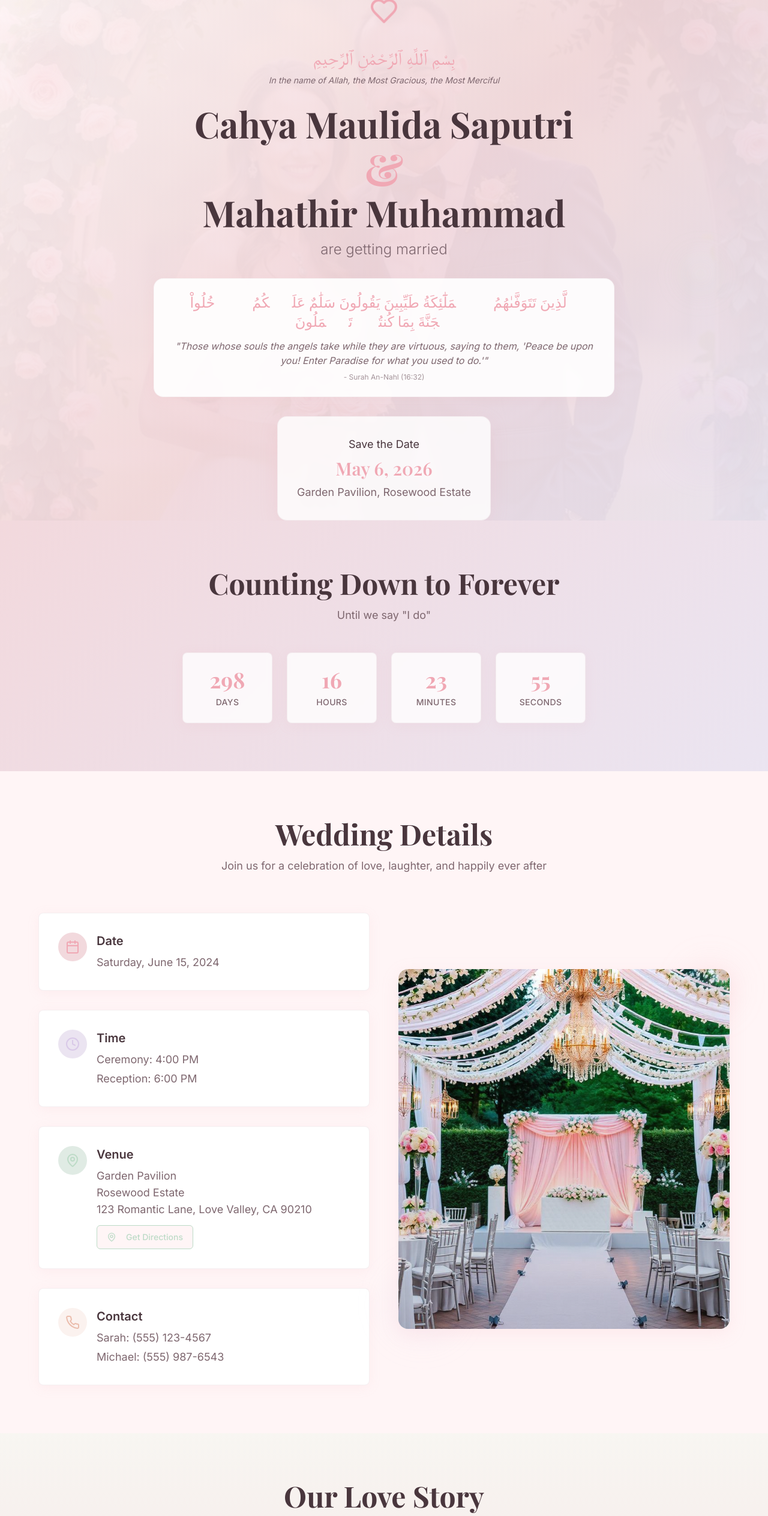
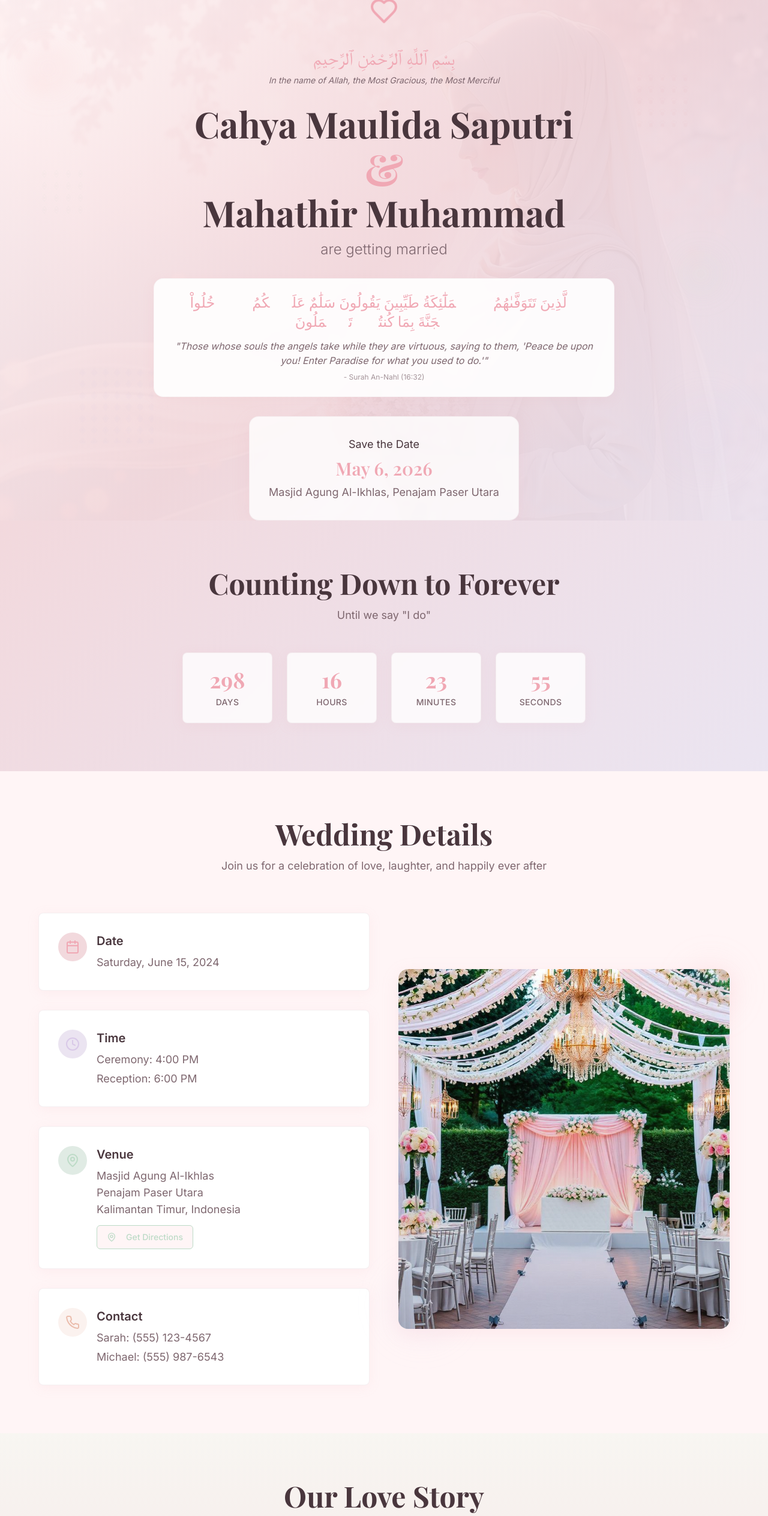
Before and after one commit to mahathirmuh/soft-hue-ceremony, a React (Vite) app: page / in a window 1280 px wide. Shown: the top 2528 px of the page at 60% size. Built offline with nearby package versions, Linux system fonts and the light colour scheme.

Commit message:
Refactor: Update hero section
Update the hero section with an anime-style background, add batik style, and change the address.

```diff
--- a/src/components/EventDetails.tsx
+++ b/src/components/EventDetails.tsx
@@ -5,7 +5,7 @@ import venueImage from "@/assets/venue.jpg";
 
 const EventDetails = () => {
   const handleDirections = () => {
-    window.open('https://maps.google.com/?q=Garden+Pavilion+Rosewood+Estate', '_blank');
+    window.open('https://maps.google.com/?q=Masjid+Agung+Al-Ikhlas+Penajam+Paser+Utara', '_blank');
   };
 
   return (
@@ -56,9 +56,9 @@ const EventDetails = () => {
                 <div className="flex-1">
                   <h3 className="text-xl font-semibold text-foreground mb-2">Venue</h3>
                   <p className="text-lg text-muted-foreground mb-3">
-                    Garden Pavilion<br />
-                    Rosewood Estate<br />
-                    123 Romantic Lane, Love Valley, CA 90210
+                    Masjid Agung Al-Ikhlas<br />
+                    Penajam Paser Utara<br />
+                    Kalimantan Timur, Indonesia
                   </p>
                   <Button
                     onClick={handleDirections}
--- a/src/components/HeroSection.tsx
+++ b/src/components/HeroSection.tsx
@@ -1,5 +1,5 @@
 import { Heart } from "lucide-react";
-import coupleHero from "@/assets/couple-hero.jpg";
+import animeHero from "@/assets/anime-hijabi-hero.jpg";
 
 const HeroSection = () => {
   return (
@@ -7,9 +7,9 @@ const HeroSection = () => {
       {/* Background Image */}
       <div className="absolute inset-0 z-0">
         <img
-          src={coupleHero}
-          alt="Sarah and Michael"
-          className="w-full h-full object-cover opacity-20"
+          src={animeHero}
+          alt="Cahya Maulida Saputri and Mahathir Muhammad"
+          className="w-full h-full object-cover opacity-30"
         />
         <div className="absolute inset-0 bg-gradient-hero opacity-80"></div>
       </div>
@@ -60,16 +60,47 @@ const HeroSection = () => {
               May 6, 2026
             </p>
             <p className="text-lg text-muted-foreground">
-              Garden Pavilion, Rosewood Estate
+              Masjid Agung Al-Ikhlas, Penajam Paser Utara
             </p>
           </div>
         </div>
       </div>
 
-      {/* Decorative Elements */}
+      {/* Decorative Elements with Batik Patterns */}
       <div className="absolute top-20 left-10 w-20 h-20 bg-primary/10 rounded-full blur-xl animate-float"></div>
       <div className="absolute bottom-20 right-10 w-32 h-32 bg-secondary/10 rounded-full blur-xl animate-float" style={{animationDelay: '1s'}}></div>
       <div className="absolute top-1/2 right-20 w-16 h-16 bg-accent/10 rounded-full blur-xl animate-float" style={{animationDelay: '2s'}}></div>
+
+      {/* Batik-style decorative elements */}
+      <div className="absolute top-32 right-32 w-24 h-24 opacity-20 animate-float" style={{animationDelay: '3s'}}>
+        <svg viewBox="0 0 100 100" className="w-full h-full text-primary">
+          <pattern id="batik1" x="0" y="0" width="20" height="20" patternUnits="userSpaceOnUse">
+            <circle cx="10" cy="10" r="3" fill="currentColor" opacity="0.3"/>
+            <path d="M5,5 Q10,0 15,5 Q10,10 5,5" fill="none" stroke="currentColor" strokeWidth="0.5" opacity="0.5"/>
+          </pattern>
+          <rect width="100" height="100" fill="url(#batik1)"/>
+        </svg>
+      </div>
+
+      <div className="absolute bottom-32 left-32 w-32 h-32 opacity-15 animate-float" style={{animationDelay: '4s'}}>
+        <svg viewBox="0 0 100 100" className="w-full h-full text-secondary">
+          <pattern id="batik2" x="0" y="0" width="15" height="15" patternUnits="userSpaceOnUse">
+            <polygon points="7.5,2 12,7.5 7.5,13 3,7.5" fill="currentColor" opacity="0.4"/>
+            <circle cx="7.5" cy="7.5" r="1" fill="currentColor" opacity="0.6"/>
+          </pattern>
+          <rect width="100" height="100" fill="url(#batik2)"/>
+        </svg>
+      </div>
+
+      <div className="absolute top-1/3 left-16 w-20 h-20 opacity-25 animate-float" style={{animationDelay: '5s'}}>
+        <svg viewBox="0 0 100 100" className="w-full h-full text-accent">
+          <pattern id="batik3" x="0" y="0" width="25" height="25" patternUnits="userSpaceOnUse">
+            <path d="M12.5,5 Q20,12.5 12.5,20 Q5,12.5 12.5,5" fill="none" stroke="currentColor" strokeWidth="1" opacity="0.4"/>
+            <circle cx="12.5" cy="12.5" r="2" fill="currentColor" opacity="0.3"/>
+          </pattern>
+          <rect width="100" height="100" fill="url(#batik3)"/>
+        </svg>
+      </div>
     </section>
   );
 };
```
Also changed, not shown: src/assets/anime-hijabi-hero.jpg (added).
